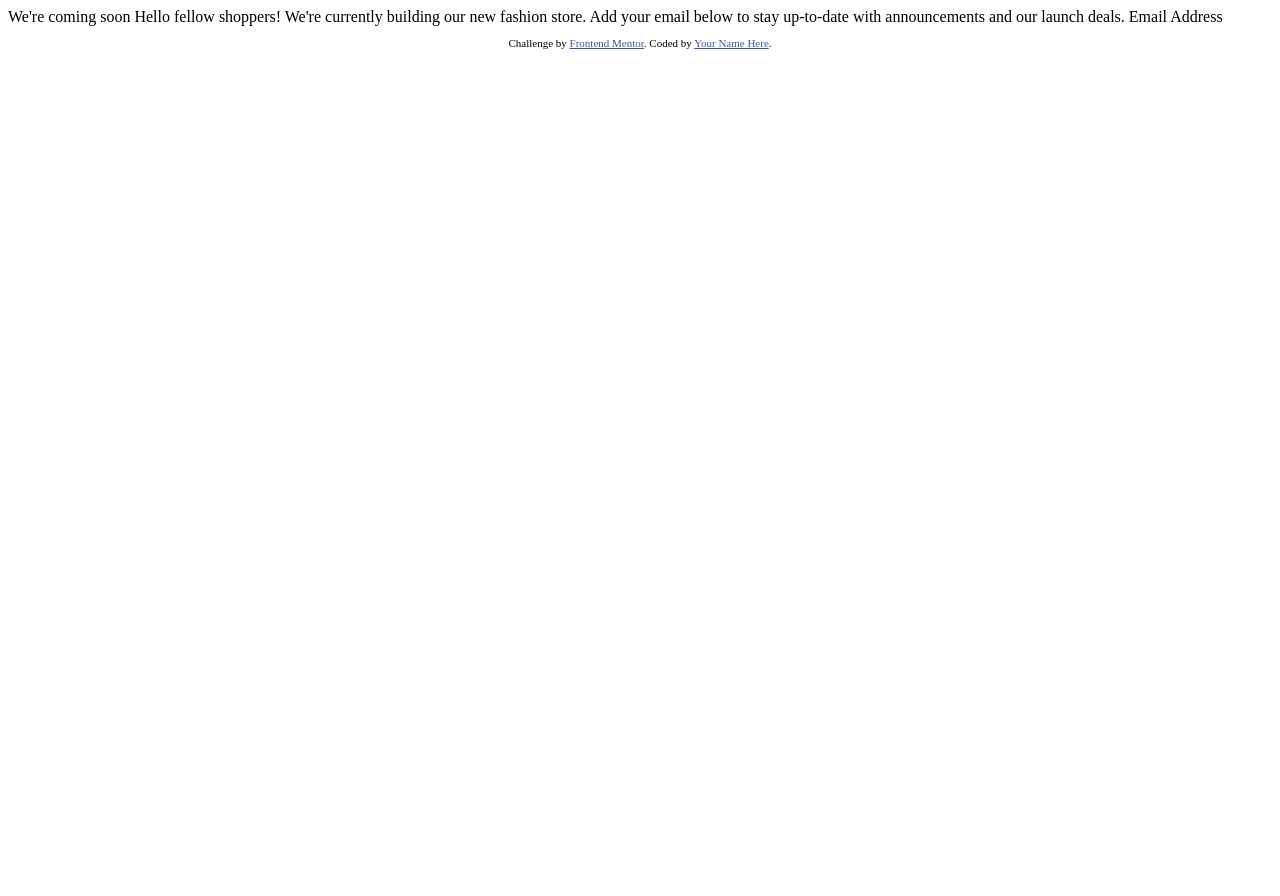
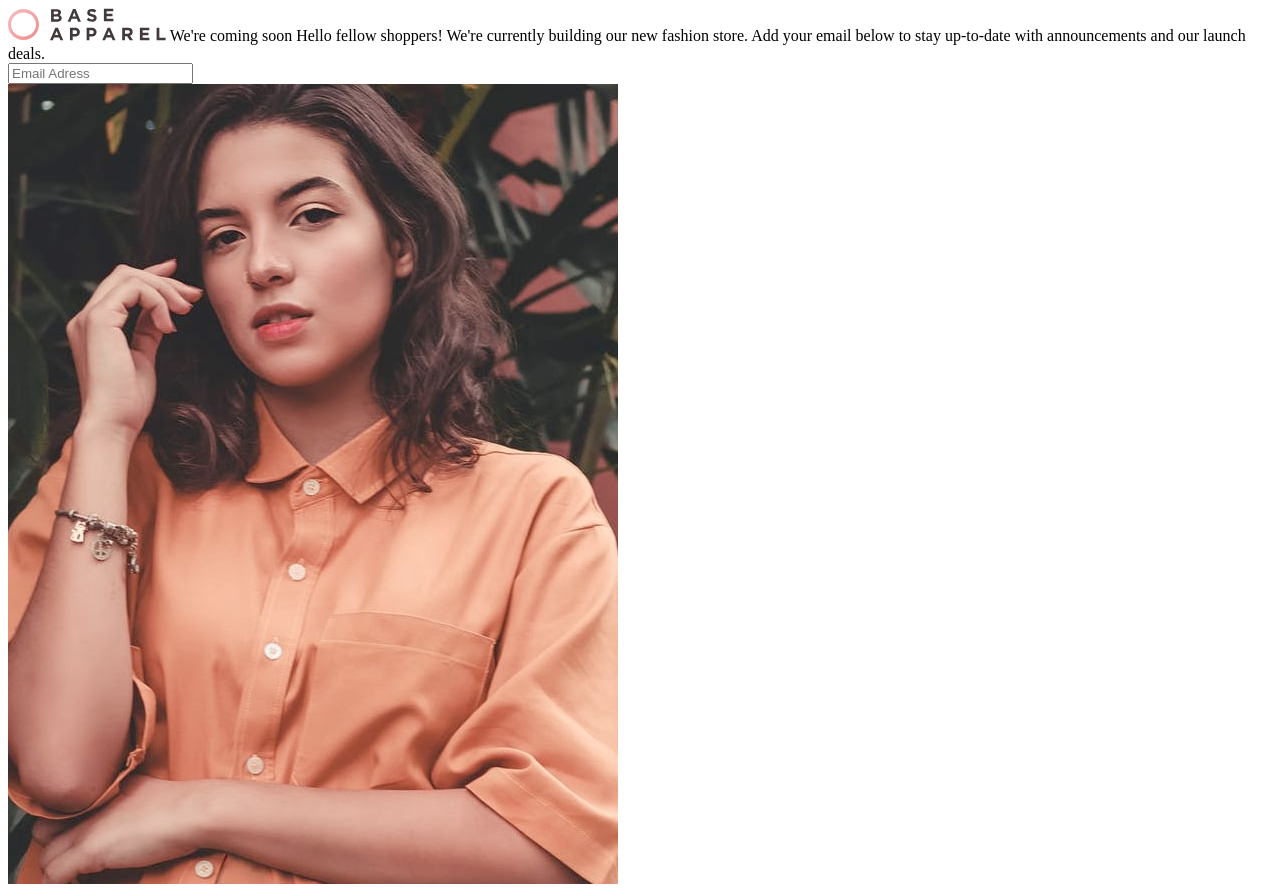
Before and after one commit to juryous/Base-Apparel-coming-soon-page, a plain HTML site: page index.html in a window 1280 px wide. Before the commit the page ends 800 px from the top, so only its background shows below. Drawn offline with Linux system fonts and the light colour scheme.

Commit message:
structured HTML

```diff
--- a/index.html
+++ b/index.html
@@ -1,33 +1,38 @@
 <!DOCTYPE html>
 <html lang="en">
+
 <head>
   <meta charset="UTF-8">
-  <meta name="viewport" content="width=device-width, initial-scale=1.0"> <!-- displays site properly based on user's device -->
+  <meta name="viewport" content="width=device-width, initial-scale=1.0">
+  <!-- displays site properly based on user's device -->
 
   <link rel="icon" type="image/png" sizes="32x32" href="./images/favicon-32x32.png">
+  <link href="https://fonts.googleapis.com/css2?family=Josefin+Sans:wght@300;400;600&display=swap" rel="stylesheet">
 
   <title>Frontend Mentor | Base Apparel coming soon page</title>
 
-  <!-- Feel free to remove these styles or customise in your own stylesheet 👍 -->
-  <style>
-    .attribution { font-size: 11px; text-align: center; }
-    .attribution a { color: hsl(228, 45%, 44%); }
-  </style>
 </head>
+
 <body>
 
-  We're coming soon
+  <div class="container flex">
+    <div class="left">
+      <img src="./images/logo.svg" alt="Base Apparel logo">
 
-  Hello fellow shoppers! We're currently building our new fashion store.
-  Add your email below to stay up-to-date with announcements and our launch deals.
+      We're coming soon
 
-  Email Address
+      Hello fellow shoppers! We're currently building our new fashion store.
+      Add your email below to stay up-to-date with announcements and our launch deals.
 
-  <footer>
-    <p class="attribution">
-      Challenge by <a href="https://www.frontendmentor.io?ref=challenge" target="_blank">Frontend Mentor</a>.
-      Coded by <a href="#">Your Name Here</a>.
-    </p>
-  </footer>
+      <form>
+        <input type="email" id="email" name="email" placeholder="Email Adress">
+      </form>
+    </div>
+    <div class="right">
+      <img src="./images/hero-desktop.jpg" alt="Picture of a woman">
+    </div>
+  </div>
+
 </body>
+
 </html>
```
